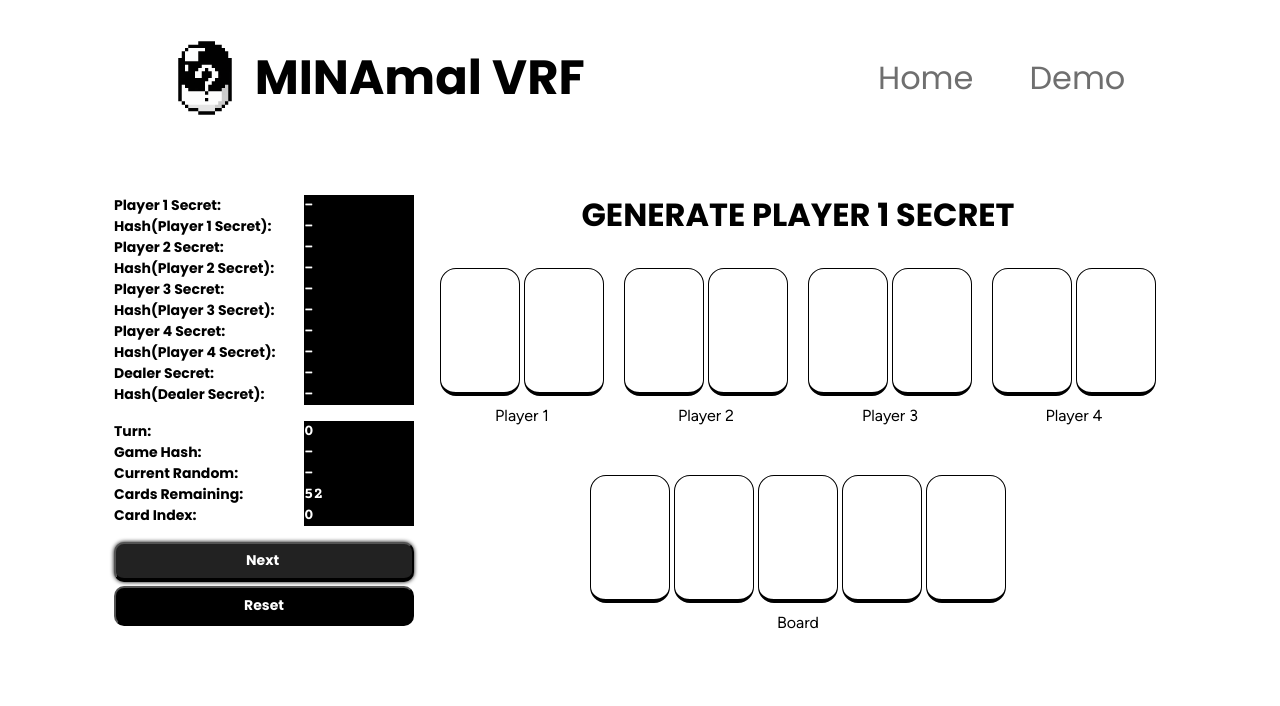
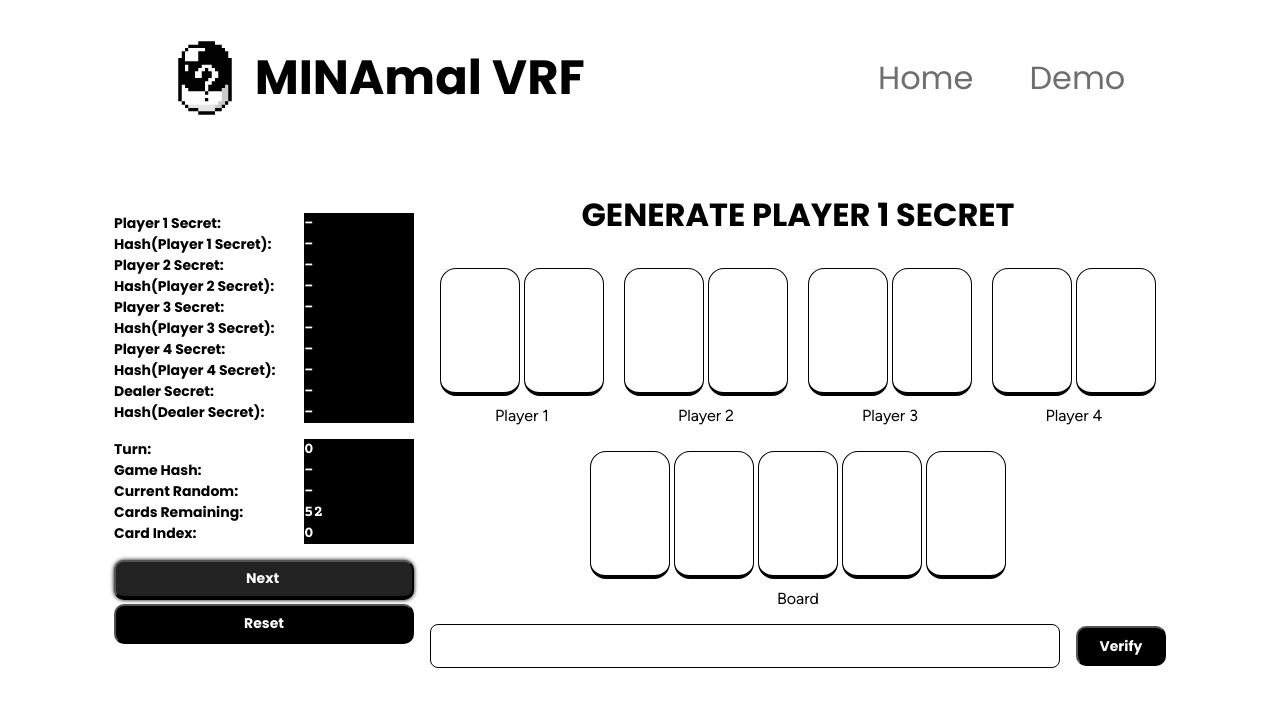
Before and after one commit to zKatcha/zKatcha, a SvelteKit app in the folder packages/app/: page /demo in a window 1280 px wide. Shown: the top 706 px of the page. Built offline with nearby package versions, Linux system fonts and the light colour scheme; what snarkyjs would draw is missing.

Commit message:
feat: proof of proof

```diff
--- a/packages/app/src/components/Button/Button.svelte
+++ b/packages/app/src/components/Button/Button.svelte
@@ -12,7 +12,6 @@
   import type { Card, HandInfo, SecretInfo } from "../../types";
   import { defaultDeck } from "../../constants";
   import { PubInput, Random, RandomProver } from "@minamal/zk";
-
   import { Field, Poseidon, Proof, SelfProof, isReady } from "snarkyjs";
   import { BigNumber, ethers } from "ethers";
 
--- a/packages/app/src/components/Card/Board.svelte
+++ b/packages/app/src/components/Card/Board.svelte
@@ -48,7 +48,7 @@
     display: flex;
     flex-direction: column;
     align-items: center;
-    gap: 40px;
+    gap: 16px;
   }
 
   player-hands {
--- a/packages/app/src/components/Input/InputBox.svelte
+++ b/packages/app/src/components/Input/InputBox.svelte
@@ -1,30 +1,126 @@
 <script lang="ts">
   import VerifyButton from "../../components/Button/VerifyButton.svelte";
+  import { currentProof, gameState } from "../../stores";
   let name = "world";
+  // @ts-ignore
+  import randomString from "random-base64-string";
+  import HorizontalStack from "../Stack/HorizontalStack.svelte";
+
+  import ErrorX from "../../public/images/file-x.svg";
+  import Success from "../../public/images/file-check.svg";
+  let _currentProof: string;
+  let input: string;
+  let status: string = "";
+
+  gameState.subscribe((value) => {
+    if (value > 6) {
+      _currentProof = randomString(320);
+      input = _currentProof;
+      currentProof.set(input);
+    }
+    status = "";
+  });
+
+  async function handleClick() {
+    let result = input === _currentProof;
+    console.log(result);
+    if (result) {
+      status = "success";
+    } else {
+      status = "error";
+    }
+  }
 </script>
 
 <container>
-  <input bind:value={name} />
-  <VerifyButton />
+  <HorizontalStack>
+    <input bind:value={input} />
+    <button on:click={handleClick}>
+      <button-text>Verify</button-text>
+    </button>
+  </HorizontalStack>
+  <info>
+    {#if status == "error"}
+      <img src={ErrorX} alt="Error" />
+      <info-text>Error</info-text>
+    {:else if status == "success"}
+      <img src={Success} alt="Error" />
+      <info-text>Success</info-text>
+    {/if}
+  </info>
 </container>
 
 <style>
   container {
     /* Auto layout */
     display: flex;
-    flex-direction: row;
+    flex-direction: column;
     align-items: flex-start;
     padding: 0px;
-    gap: 16px;
+    gap: 0px;
+    width: 100%;
+  }
+  info {
+    /* Auto layout */
+    display: flex;
+    flex-direction: row;
+    align-items: center;
+    padding: 0px;
+    gap: 8px;
     width: 100%;
   }
   input {
-    box-sizing: border-box;
+    /* box-sizing: border-box; */
 
-    width: 800px;
+    width: 100%;
     height: 40px;
 
     border: 1px solid #000000;
     border-radius: 8px;
   }
+
+  button {
+    /* Buttons */
+
+    box-sizing: border-box;
+
+    /* Auto layout */
+
+    display: flex;
+    flex-direction: row;
+    justify-content: center;
+    justify-items: center;
+    align-items: center;
+    padding: 10px 16px;
+    gap: 8px;
+
+    width: 100px;
+    height: 40px;
+
+    background: #000000;
+    border-radius: 10px;
+
+    /* Inside auto layout */
+  }
+  button-text {
+    /* NEXT */
+
+    width: auto;
+    height: 21px;
+
+    font-family: "Poppins";
+    font-style: normal;
+    font-weight: 600;
+    font-size: 14px;
+    line-height: 21px;
+    /* identical to box height */
+
+    display: flex;
+    align-items: center;
+    text-align: center;
+
+    color: #ffffff;
+
+    /* Inside auto layout */
+  }
 </style>
--- a/packages/app/src/components/Stack/HorizontalStack.svelte
+++ b/packages/app/src/components/Stack/HorizontalStack.svelte
@@ -7,6 +7,7 @@
 
 <style>
   container {
+    width: 100%;
     display: flex;
     flex-direction: row;
     align-items: center;
--- a/packages/app/src/routes/demo/+page.svelte
+++ b/packages/app/src/routes/demo/+page.svelte
@@ -55,7 +55,7 @@
     <VerticalStack>
       <title>{gameStateTitle}</title>
       <Board />
-      <!-- <InputBox /> -->
+      <InputBox />
     </VerticalStack>
   </HorizontalStack>
 </section>
```
Also changed, not shown: packages/app/src/public/images/file-check.svg (added), packages/app/src/public/images/file-x.svg (added).
